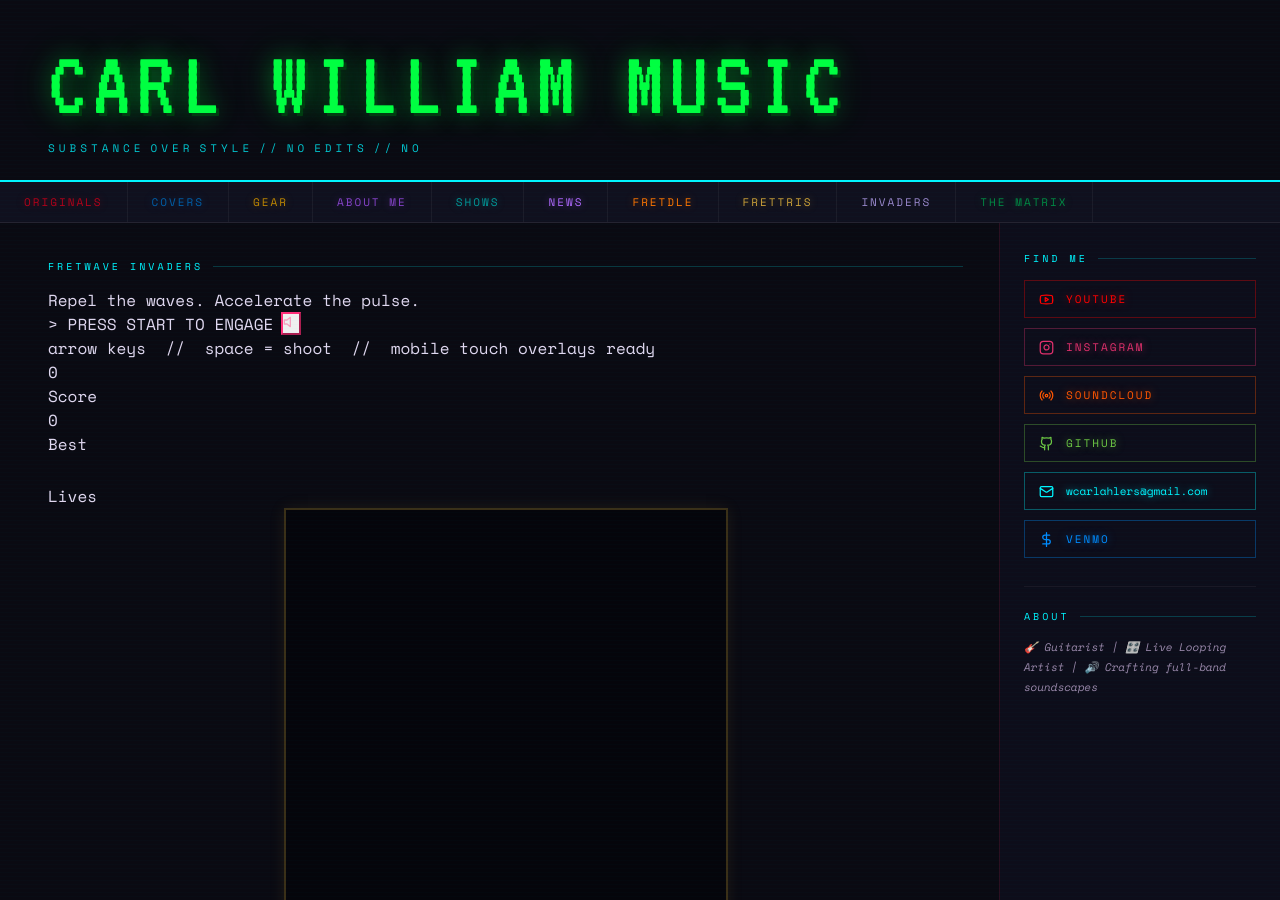
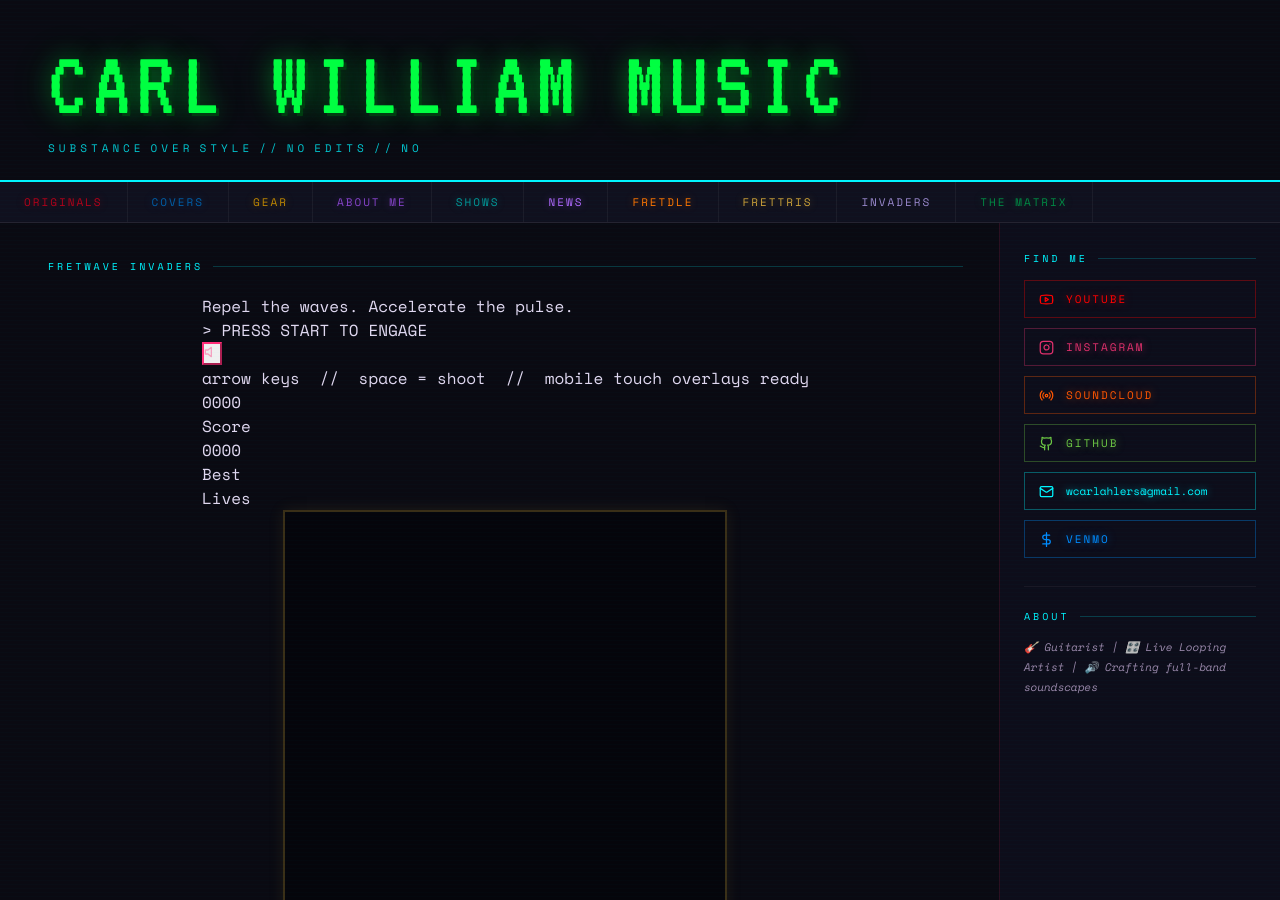
Before and after one commit to Ahlers94/carl-william-music, a Jekyll site: the page built from invaders.html, in a window 1280 px wide and 900 px high. Built offline with Jekyll 4.4.1, drawn with Linux system fonts in a browser that asks for light colours; some of the changed text lies outside the part shown.

Commit message:
Refactor HTML structure and update game controls

```diff
--- a/invaders.html
+++ b/invaders.html
@@ -12,13 +12,14 @@
 <div class="page">
   <div class="left-col content-page">
     <div class="section-label">Fretwave Invaders</div>
-    <div id="frettris-game-container">
+
+    <div id="frettris-game-container" class="canvas-container">
       <div id="frettris-section">
 
         <div class="section-subtitle">Repel the waves. Accelerate the pulse.</div>
 
-        <!-- Live Messaging & Sequencer Mute Engine Hooks -->
-        <div style="display:flex; align-items:center; gap:8px;">
+        <!-- Live System Console & Audio State Rig -->
+        <div class="game-system-header">
           <div id="frettris-msg">&gt; PRESS <span class="hi">START</span> TO ENGAGE</div>
           <div class="frettris-audio-control">
             <button id="audio-toggle-btn" class="mute-btn is-muted" title="Toggle Music" type="button">
@@ -31,14 +32,21 @@
             </button>
           </div>
         </div>
+
         <div class="frettris-meta">arrow keys &nbsp;//&nbsp; space = shoot &nbsp;//&nbsp; mobile touch overlays ready</div>
 
-        <!-- Metric Scoreboard Block -->
+        <!-- Metric Scoreboard Block (DOM Linked) -->
         <div class="frettris-stats">
-          <div class="frettris-stat"><div class="stat-num" id="score-val">0</div><div class="stat-label">Score</div></div>
-          <div class="frettris-stat"><div class="stat-num" id="hi-score-val">0</div><div class="stat-label">Best</div></div>
           <div class="frettris-stat">
-            <div id="lives-container" class="stat-num" style="display: flex; justify-content: center; gap: 6px; align-items: center; height: 28px;"></div>
+            <div class="stat-num" id="score-val">0000</div>
+            <div class="stat-label">Score</div>
+          </div>
+          <div class="frettris-stat">
+            <div class="stat-num" id="hi-score-val">0000</div>
+            <div class="stat-label">Best</div>
+          </div>
+          <div class="frettris-stat">
+            <div id="lives-container" class="stat-num grid-lives"></div>
             <div class="stat-label">Lives</div>
           </div>
         </div>
@@ -48,8 +56,8 @@
           <canvas id="frettris-canvas" width="440" height="520"></canvas>
         </div>
 
-        <!-- Native Touch Engine Interface Links -->
-        <div class="frettris-touch" id="frettris-touch">
+        <!-- Onscreen Input Rig (Mobile Port Viewport) -->
+        <div class="frettris-touch mobile-gamepad" id="frettris-touch">
           <div class="touch-row">
             <button class="touch-btn" id="touch-shoot">FIRE</button>
           </div>
@@ -60,8 +68,8 @@
         </div>
 
         <!-- Execution Panel Control Layout -->
-        <div class="frettris-controls">
-          <button class="frettris-btn" id="start-btn" type="button">Start</button>
+        <div class="frettris-controls game-controls">
+          <button class="frettris-btn" id="start-btn" type="button">Start Game</button>
         </div>
 
       </div>
@@ -75,9 +83,9 @@
       <a class="social-link yt" href="https://www.youtube.com/@CarlWilliamMusic"   data-icon="youtube"   target="_blank" rel="noopener">YouTube</a>
       <a class="social-link ig" href="https://www.instagram.com/carlwilliammusic/" data-icon="instagram" target="_blank" rel="noopener">Instagram</a>
       <a class="social-link sc" href="https://soundcloud.com/carl-william-music"   data-icon="radio"     target="_blank" rel="noopener">SoundCloud</a>
-      <a class="social-link gh" href="https://github.com/Ahlers94"                 data-icon="github"    target="_blank" rel="noopener">GitHub</a>
+      <a class="social-link gh" href="https://github.com/Ahlers94"                data-icon="github"    target="_blank" rel="noopener">GitHub</a>
       <a class="social-link em" href="mailto:wcarlahlers@gmail.com"                data-icon="mail">wcarlahlers@gmail.com</a>
-      <a class="social-link vm" href="https://venmo.com/carl-william-music"        data-icon="venmo"     target="_blank" rel="noopener">VenMo</a>
+      <a class="social-link vm" href="https://venmo.com/carl-william-music"         data-icon="venmo"     target="_blank" rel="noopener">VenMo</a>
     </div>
     <div class="bio-box">
       <div class="section-label">About</div>
```
